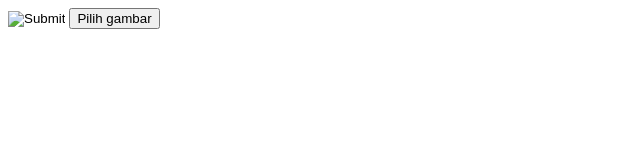
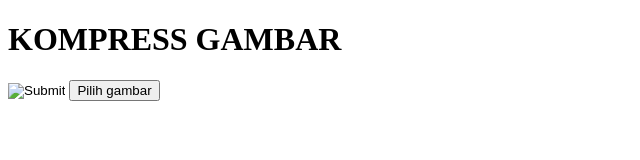
Before and after one commit to baskaraedwin/imagecompress, a plain HTML site: page home.html in a window 1280 px wide. Shown: the whole page, without its empty margins (0-640 px from the left). Drawn offline with Linux system fonts and the light colour scheme.

Commit message:
nambah h1 aja

```diff
--- a/home.html
+++ b/home.html
@@ -3,6 +3,7 @@
     <title>Image Compressor</title>
 </head>
 <body>
+    <h1>KOMPRESS GAMBAR</h1>
     <input type="image">
     <button>Pilih gambar</button>
 
```
